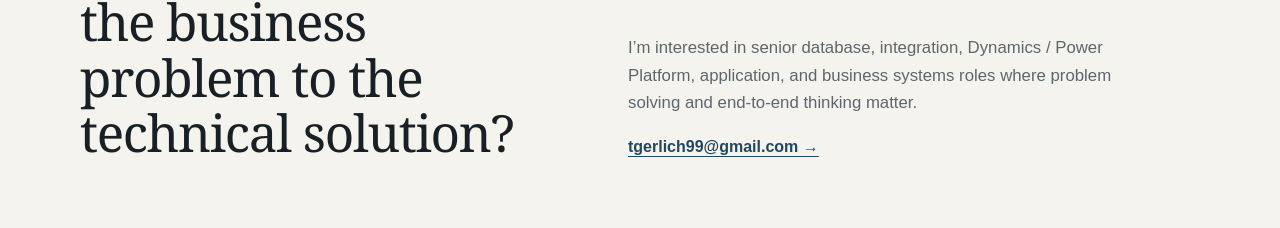
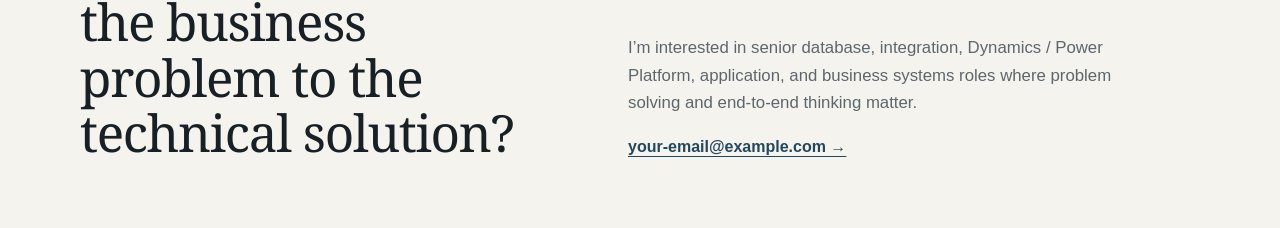
Before and after one commit to tgerlich1/TinaGerlich-Portfolio, a Next.js app: page / in a window 1280 px wide. Shown: the part 5624-5852 px from the top of the page. Built offline with nearby package versions, Linux system fonts and the light colour scheme.

Commit message:
Revert "Update email address in page.js"
This reverts commit c3bf51bec67d43eba0440a8bd15d444d23d280bc.

```diff
--- a/app/page.js
+++ b/app/page.js
@@ -247,7 +247,7 @@ export default function Home() {
             I’m interested in senior database, integration, Dynamics / Power Platform, application,
             and business systems roles where problem solving and end-to-end thinking matter.
           </p>
-          <a href="mailto:tgerlich99@gmail.com">tgerlich99@gmail.com →</a>
+          <a href="mailto:your-email@example.com">your-email@example.com →</a>
         </div>
       </section>
 
```
